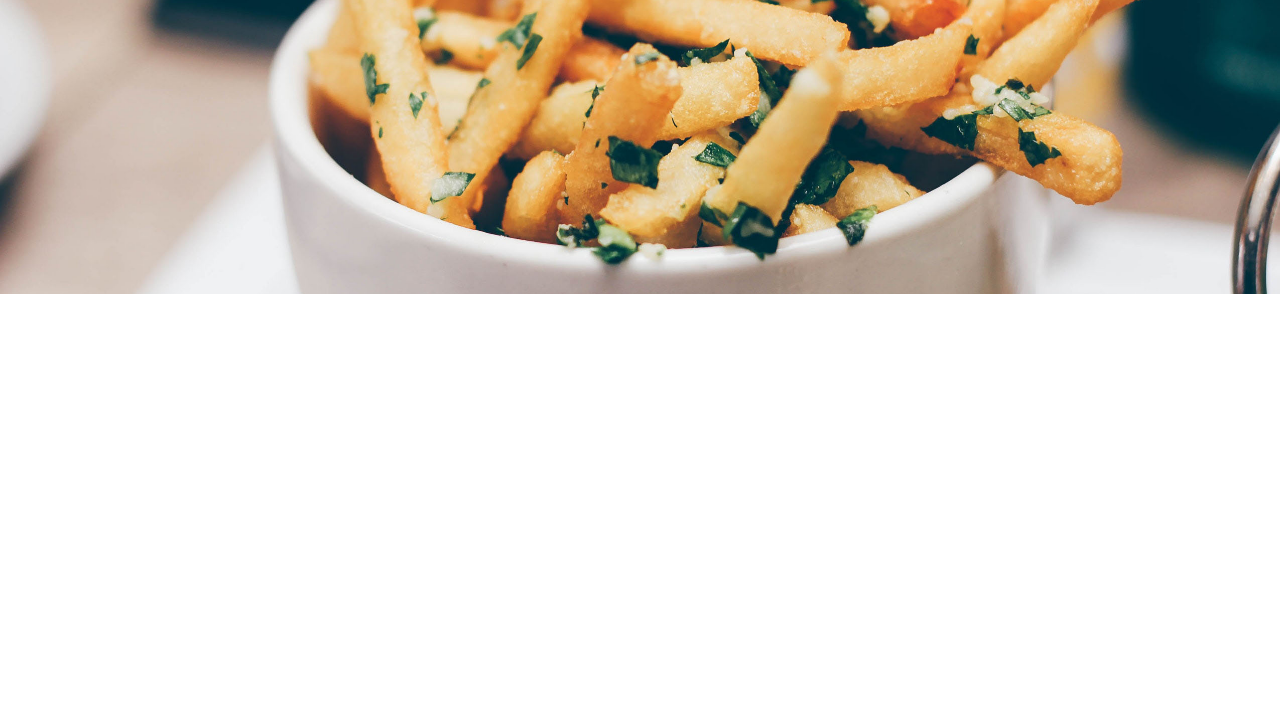
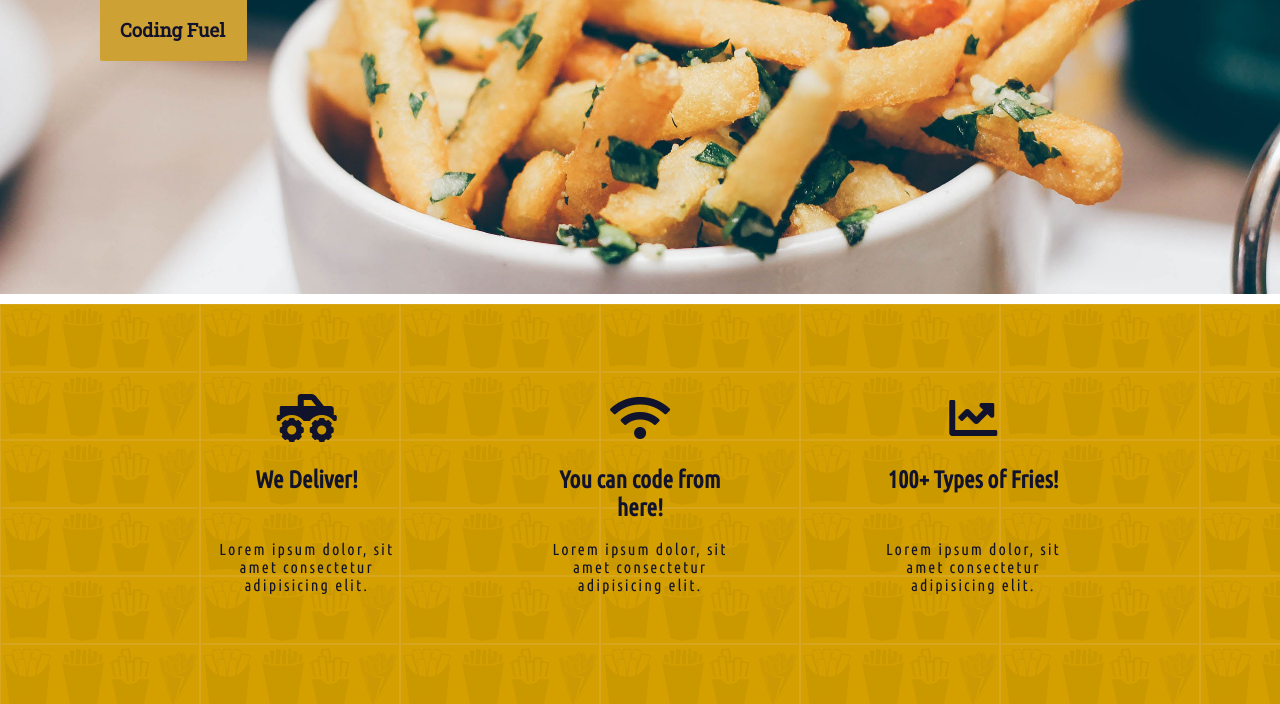
Before and after one commit to ErickLandaverry/Fantastic-Fries-Restaurant, a plain HTML site: page index.html in a window 1280 px wide. Shown: the part 516-1220 px from the top of the page. Before the commit the page ends 810 px from the top, so only its background shows below. Drawn offline with Linux system fonts and the light colour scheme.

Commit message:
Styled divs using nth Child feature.

```diff
--- a/index.html
+++ b/index.html
@@ -7,6 +7,7 @@
 
     <link href="https://fonts.googleapis.com/css?family=Roboto" rel="stylesheet">
     <link href="https://fonts.googleapis.com/css?family=Ubuntu+Condensed" rel="stylesheet">
+    <link href="https://fonts.googleapis.com/css?family=Roboto+Slab" rel="stylesheet">
 
     <link rel="stylesheet" href="https://use.fontawesome.com/releases/v5.7.2/css/all.css" integrity="sha384-fnmOCqbTlWIlj8LyTjo7mOUStjsKC4pOpQbqyi7RrhN7udi9RwhKkMHpvLbHG9Sr" crossorigin="anonymous">
     <link rel="stylesheet" href="styles/common.css">
@@ -82,8 +83,36 @@
             <h1>HTML Styled Fries</h1>
         </div>
 
-        <div class="top-heading">
+        <div class="bottom-heading">
             <h3>Coding Fuel</h3>
+        </div>
+    </div>
+
+    <div class="features-section">
+        <div class="columns-wrapper">
+            <div class="column">
+                <i class="fas fa-truck-monster"></i>
+                <p>We Deliver!</p>
+
+                <p>Lorem ipsum dolor, sit amet consectetur adipisicing elit.</p>
+
+            </div>
+
+            <div class="column">
+                <i class="fas fa-wifi"></i>
+                <p>You can code from here!</p>
+
+                <p>Lorem ipsum dolor, sit amet consectetur adipisicing elit.</p>
+
+            </div>
+
+            <div class="column">
+                <i class="fas fa-chart-line"></i>
+                <p>100+ Types of Fries!</p>
+
+                <p>Lorem ipsum dolor, sit amet consectetur adipisicing elit.</p>
+
+            </div>
         </div>
     </div>
 </body>
--- a/styles/common.css
+++ b/styles/common.css
@@ -3,3 +3,7 @@ body {
     margin: 0px;
     font-family: 'Roboto', sans-serif;
 }
+
+h1, h2, h3, h4, h5, h6 {
+    font-family: 'Roboto Slab', serif;
+}
--- a/styles/homepage.css
+++ b/styles/homepage.css
@@ -9,3 +9,72 @@
     background-repeat: no-repeat;
     background-size: cover;
 }
+
+.hero-section > .top-heading {
+    padding: 1px 20px;
+    background-color: #11122B;
+    color: #cbcbcb;
+    width: 290px;
+    border-radius: 2px;
+}
+
+.hero-section > .bottom-heading {
+    background-color: #CEA135;
+    color: #11122B;
+    padding: 1px 20px;
+    margin-top: 15px;
+    width: 107px;
+    border-radius: 2px;
+}
+
+/* features section styles */
+
+.features-section {
+    height: 400px;
+    background-image: url(../images/backgrounds/fries-multiply-bg.jpg);
+    background-color: #cea135;
+    border-top: 10px solid white;
+    color: #11122b;
+    display: flex;
+    justify-content: center;
+    align-items: center;
+    font-family: "Ubuntu Condensed", sans-serif;
+}
+
+.features-section > .columns-wrapper {
+    width: 1000px;
+    display: flex;
+    justify-content: space-between;
+}
+
+.column {
+    padding: 20px;
+    margin: 42px;
+    text-align: center;
+    border-bottom: 5px solid transparent;
+    border-radius: 10px;
+    transition: 1s;
+}
+
+.features-section > .columns-wrapper > .column:hover {
+    border-bottom: 5px solid #11122b;
+}
+
+.features-section > .columns-wrapper > .column :nth-child(1) {
+    font-size: 3em;
+}
+
+.features-section > .columns-wrapper > .column :nth-child(2) {
+    font-size: 1.5em;
+    font-weight: 900;
+    height: 50px;
+    transition: 1s;
+}
+
+.features-section > .columns-wrapper > .column :nth-child(2):hover {
+    letter-spacing: 1px;
+}
+
+.features-section > .columns-wrapper > .column :nth-child(3) {
+    letter-spacing: 2px;
+}
```
Also changed, not shown: images/backgrounds/fries-multiply-bg.jpg (added), images/logos/logo.jpg (added).
